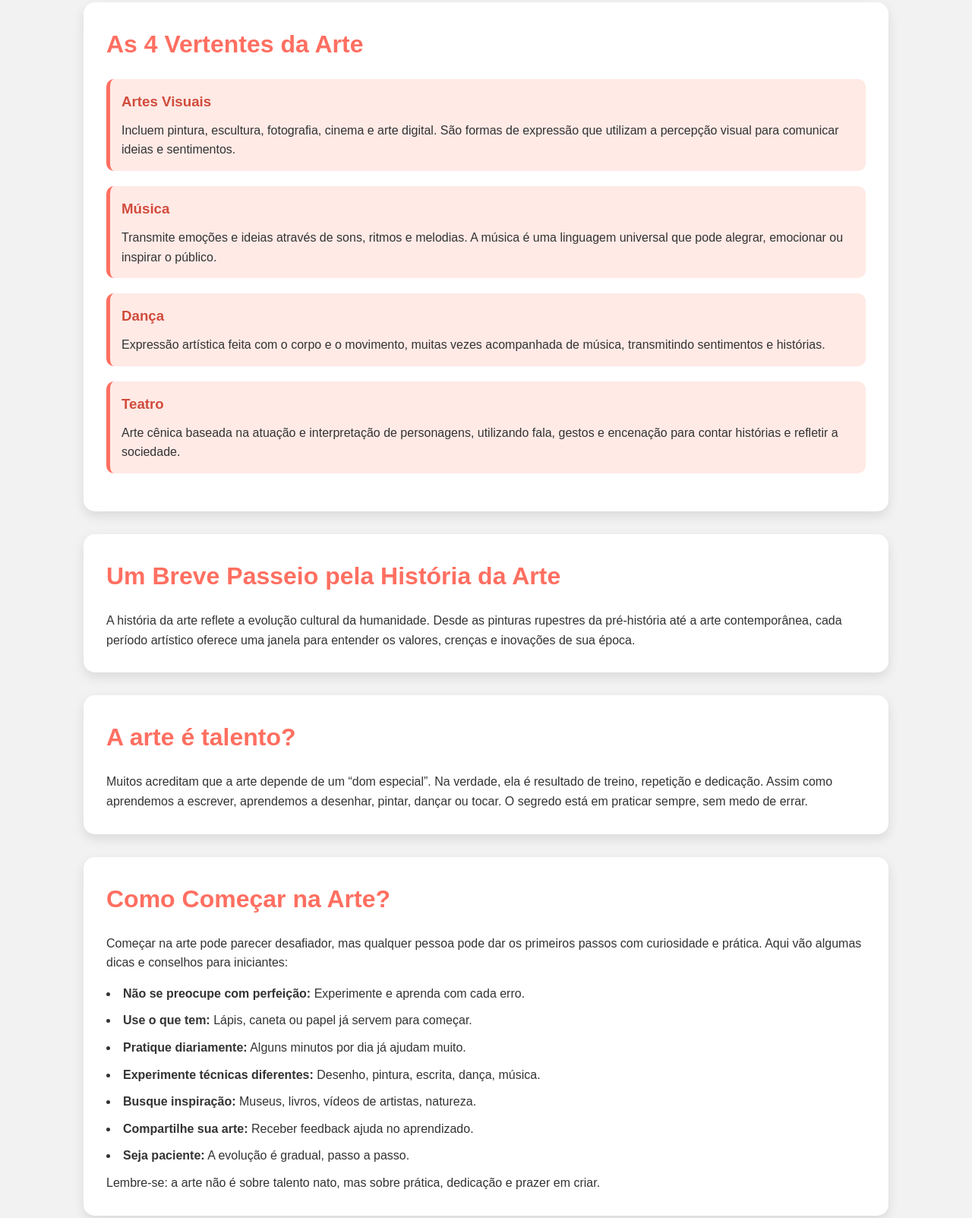
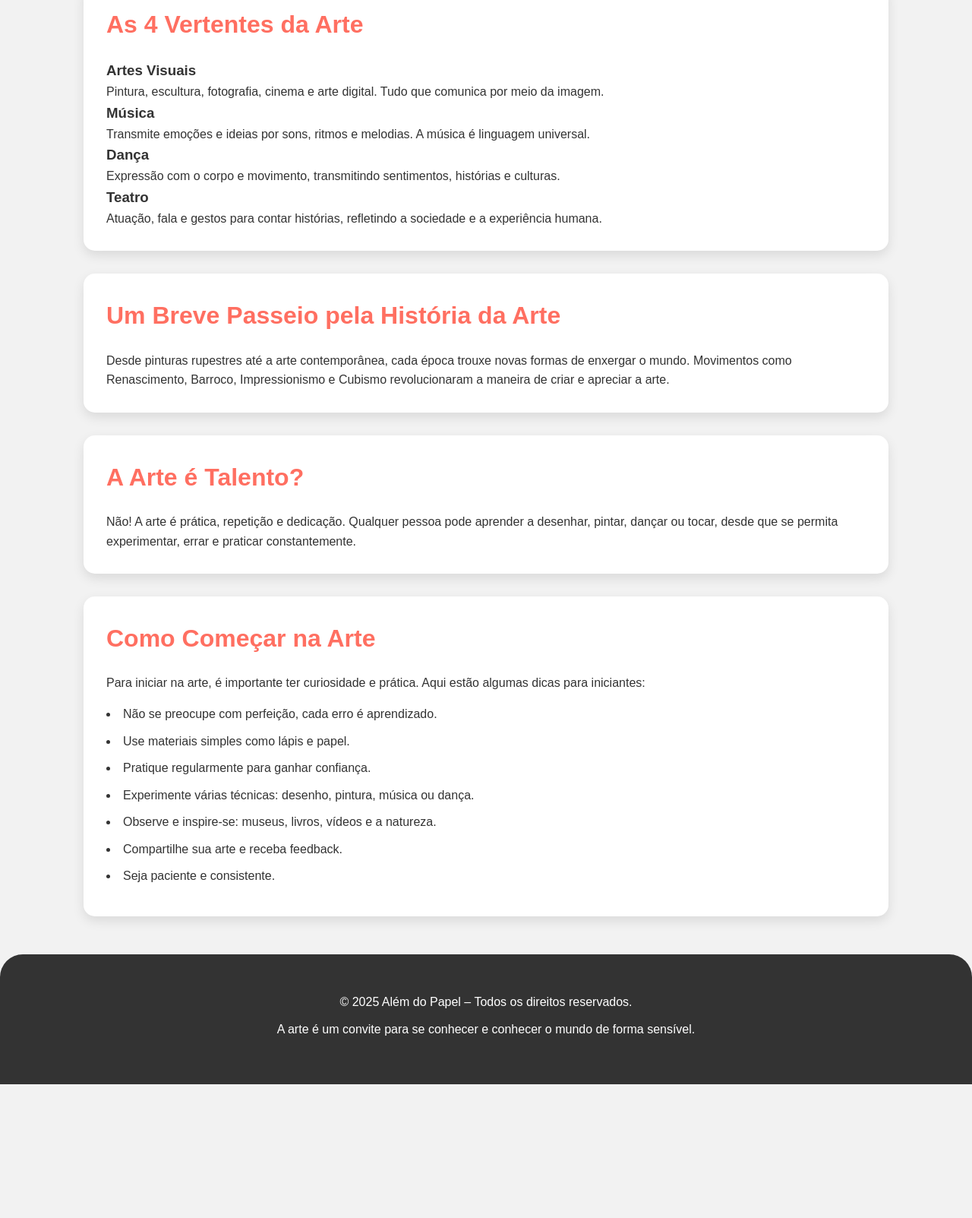
Before and after one commit to aliciasoares/alem-do-papel, a plain HTML site: page projeto/index.html in a window 1280 px wide. Shown: the part 624-2227 px from the top of the page at 76% size. After the commit the page ends 2051 px from the top, so only its background shows below. Drawn offline with Linux system fonts and the light colour scheme.

Commit message:
Update index.html

```diff
--- a/projeto/index.html
+++ b/projeto/index.html
@@ -8,87 +8,94 @@
 </head>
 <body>
 
+
     <header class="cabecalho">
         <div class="container">
             <h1>Além do Papel</h1>
-            <p>Um espaço para quem deseja dar os primeiros passos no mundo artístico.</p>
+            <p>Descubra o mundo da arte e dê os primeiros passos na sua criatividade.</p>
             <nav>
                 <ul class="menu-navegacao">
-                    <li><a href="#oque-e-arte">O que é Arte</a></li>
+                    <li><a href="#oque-e-arte">Arte</a></li>
                     <li><a href="#vertentes">Vertentes</a></li>
                     <li><a href="#historia">História</a></li>
-                    <li><a href="#pratica">Talento x Prática</a></li>
+                    <li><a href="#pratica">Prática</a></li>
                     <li><a href="#comecar">Como Começar</a></li>
                 </ul>
             </nav>
         </div>
     </header>
 
+
     <main class="container">
 
-        <section id="oque-e-arte" class="secao">
-            <h2>O que é arte?</h2>
-            <p>A arte é uma expressão humana que permite comunicar emoções, ideias e experiências através de diferentes meios, como pintura, escultura, música, dança, literatura e artes digitais. Ela vai além da técnica, envolvendo criatividade, percepção e interpretação do mundo. Seu valor está não apenas na obra em si, mas na experiência que proporciona e na capacidade de refletir aspectos culturais, sociais e históricos da humanidade.</p>
+
+        <section id="oque-e-arte" class="secao bloco-central">
+            <h2>O que é Arte?</h2>
+            <p>A arte é a expressão humana capaz de transmitir emoções, ideias e experiências através de pintura, escultura, música, dança, literatura e artes digitais. Ela não depende apenas de técnica, mas de percepção, criatividade e interpretação do mundo ao nosso redor. A arte conecta culturas, gera reflexões e transforma a forma como vemos a realidade.</p>
         </section>
 
-        <section id="vertentes" class="secao">
+
+        <section id="vertentes" class="secao bloco-cores">
             <h2>As 4 Vertentes da Arte</h2>
+            <div class="cards-vertentes">
 
-            <article class="artigo-vertente">
+                <article class="card">
                     <h3>Artes Visuais</h3>
-                <p>Incluem pintura, escultura, fotografia, cinema e arte digital. São formas de expressão que utilizam a percepção visual para comunicar ideias e sentimentos.</p>
+                    <p>Pintura, escultura, fotografia, cinema e arte digital. Tudo que comunica por meio da imagem.</p>
                 </article>
 
-            <article class="artigo-vertente">
+                <article class="card">
                     <h3>Música</h3>
-                <p>Transmite emoções e ideias através de sons, ritmos e melodias. A música é uma linguagem universal que pode alegrar, emocionar ou inspirar o público.</p>
+                    <p>Transmite emoções e ideias por sons, ritmos e melodias. A música é linguagem universal.</p>
                 </article>
 
-            <article class="artigo-vertente">
+                <article class="card">
                     <h3>Dança</h3>
-                <p>Expressão artística feita com o corpo e o movimento, muitas vezes acompanhada de música, transmitindo sentimentos e histórias.</p>
+                    <p>Expressão com o corpo e movimento, transmitindo sentimentos, histórias e culturas.</p>
                 </article>
 
-            <article class="artigo-vertente">
+                <article class="card">
                     <h3>Teatro</h3>
-                <p>Arte cênica baseada na atuação e interpretação de personagens, utilizando fala, gestos e encenação para contar histórias e refletir a sociedade.</p>
+                    <p>Atuação, fala e gestos para contar histórias, refletindo a sociedade e a experiência humana.</p>
                 </article>
 
+            </div>
         </section>
 
-        <section id="historia" class="secao">
+
+        <section id="historia" class="secao bloco-central">
             <h2>Um Breve Passeio pela História da Arte</h2>
-            <p>A história da arte reflete a evolução cultural da humanidade. Desde as pinturas rupestres da pré-história até a arte contemporânea, cada período artístico oferece uma janela para entender os valores, crenças e inovações de sua época.</p>
+            <p>Desde pinturas rupestres até a arte contemporânea, cada época trouxe novas formas de enxergar o mundo. Movimentos como Renascimento, Barroco, Impressionismo e Cubismo revolucionaram a maneira de criar e apreciar a arte.</p>
         </section>
 
-        <section id="pratica" class="secao">
-            <h2>A arte é talento?</h2>
-            <p>Muitos acreditam que a arte depende de um “dom especial”. Na verdade, ela é resultado de treino, repetição e dedicação. Assim como aprendemos a escrever, aprendemos a desenhar, pintar, dançar ou tocar. O segredo está em praticar sempre, sem medo de errar.</p>
+
+        <section id="pratica" class="secao bloco-central">
+            <h2>A Arte é Talento?</h2>
+            <p>Não! A arte é prática, repetição e dedicação. Qualquer pessoa pode aprender a desenhar, pintar, dançar ou tocar, desde que se permita experimentar, errar e praticar constantemente.</p>
         </section>
 
-        <section id="comecar" class="secao">
-            <h2>Como Começar na Arte?</h2>
-            <p>Começar na arte pode parecer desafiador, mas qualquer pessoa pode dar os primeiros passos com curiosidade e prática. Aqui vão algumas dicas e conselhos para iniciantes:</p>
 
+        <section id="comecar" class="secao bloco-cores">
+            <h2>Como Começar na Arte</h2>
+            <p>Para iniciar na arte, é importante ter curiosidade e prática. Aqui estão algumas dicas para iniciantes:</p>
             <ul class="lista-dicas">
-                <li><strong>Não se preocupe com perfeição:</strong> Experimente e aprenda com cada erro.</li>
-                <li><strong>Use o que tem:</strong> Lápis, caneta ou papel já servem para começar.</li>
-                <li><strong>Pratique diariamente:</strong> Alguns minutos por dia já ajudam muito.</li>
-                <li><strong>Experimente técnicas diferentes:</strong> Desenho, pintura, escrita, dança, música.</li>
-                <li><strong>Busque inspiração:</strong> Museus, livros, vídeos de artistas, natureza.</li>
-                <li><strong>Compartilhe sua arte:</strong> Receber feedback ajuda no aprendizado.</li>
-                <li><strong>Seja paciente:</strong> A evolução é gradual, passo a passo.</li>
+                <li>Não se preocupe com perfeição, cada erro é aprendizado.</li>
+                <li>Use materiais simples como lápis e papel.</li>
+                <li>Pratique regularmente para ganhar confiança.</li>
+                <li>Experimente várias técnicas: desenho, pintura, música ou dança.</li>
+                <li>Observe e inspire-se: museus, livros, vídeos e a natureza.</li>
+                <li>Compartilhe sua arte e receba feedback.</li>
+                <li>Seja paciente e consistente.</li>
             </ul>
-
-            <p>Lembre-se: a arte não é sobre talento nato, mas sobre prática, dedicação e prazer em criar.</p>
         </section>
 
     </main>
 
+
     <footer class="rodape">
         <div class="container">
             <p>&copy; 2025 Além do Papel – Todos os direitos reservados.</p>
-            <p>A arte é um convite para se conhecer e conhecer o mundo de forma mais sensível.</p>
+            <p>A arte é um convite para se conhecer e conhecer o mundo de forma sensível.</p>
         </div>
     </footer>
 
```
Lines whose indentation alone changed are shown as unchanged.
